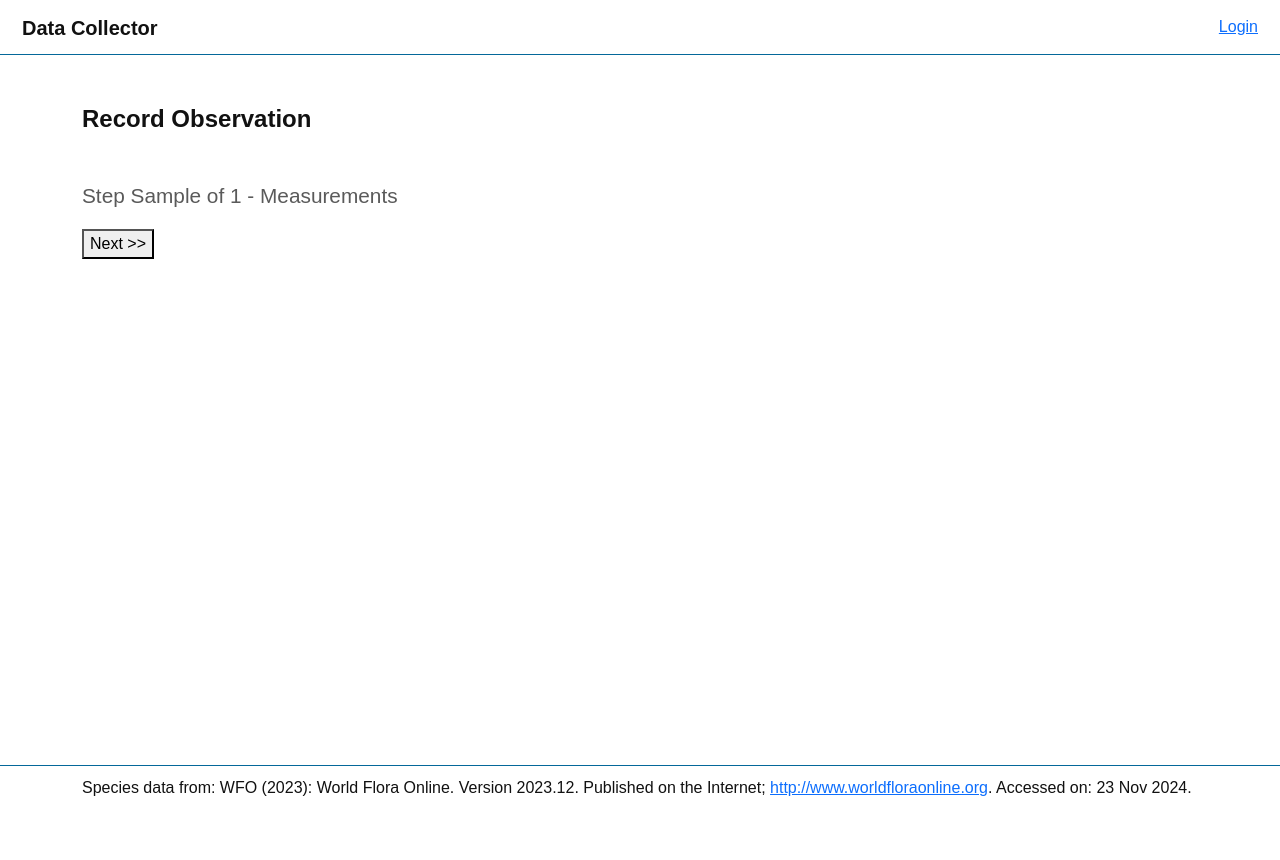
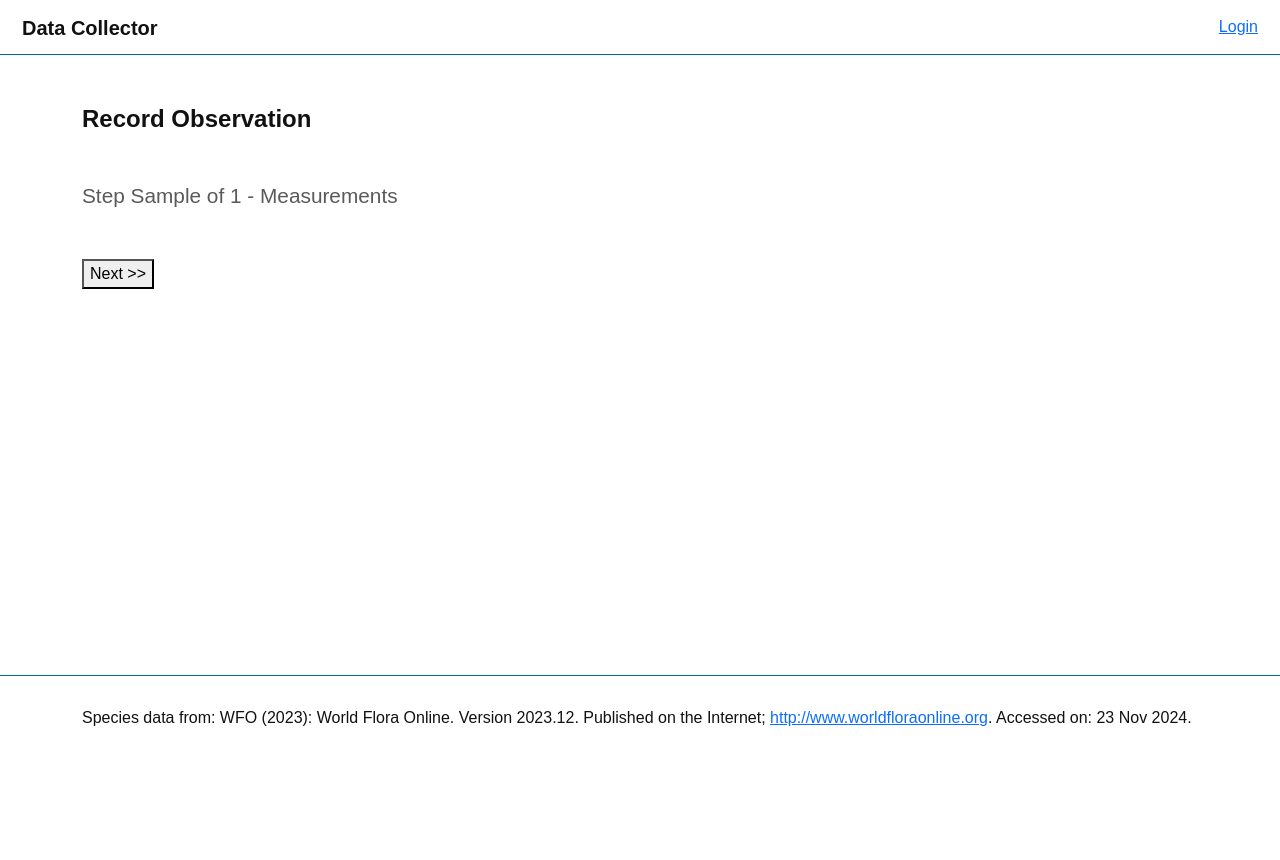
Before and after one commit to alexlittle/vegetationhabitat, a Django app: template collector/templates/collector/wizard/measurements.html in a window 1280 px wide. Before the commit the page ends 796 px from the top, so only its background shows below. Run offline with Django 5.2, Linux system fonts and the light colour scheme; the template is opened without the code that fills it: most values are stand-ins (such as "Sample title", 1, 10 or a date in 2020); parts of the project's set-up code (start-up, migrations or seed data) failed here and were passed over; some libraries are stand-ins or nearby versions.

Commit message:
tidy display

```diff
--- a/collector/forms/wizard_locphoto.py
+++ b/collector/forms/wizard_locphoto.py
@@ -4,6 +4,7 @@ from django.utils.translation import gettext_lazy as _
 
 class ObservationLocationPhotoForm(forms.Form):
     observation_image = forms.CharField(required = True,
-                           error_messages={"required": _("Please capture an image")})
+                                        widget=forms.HiddenInput(),
+                                        error_messages={"required": _("Please capture an image")})
     geo_lat = forms.CharField()
     geo_lng = forms.CharField()
--- a/collector/static/collector/style.css
+++ b/collector/static/collector/style.css
@@ -21,20 +21,32 @@ html {
 }
 
 body {
+display: flex;
+  flex-direction: column;
+  min-height: 100vh;
   padding-bottom: 40px;
   color: #5a5a5a;
   margin-bottom: 60px;
   font-family: 'Ubuntu', sans-serif;
 }
 
+main {
+  flex: 1;
+}
+
 .footer {
-  position: absolute;
   bottom: 0;
   width: 100%;
   background-repeat: repeat ;
   border-top: 1px solid #04689a;
-  padding-top:10px;
+  margin-top:30px;
+  padding: 30px 0;
   color: #111111;
+}
+
+.wizard-nav-button {
+    margin-top:30px;
+    margin-right: 20px;
 }
 
 /* Customise the navbar */
--- a/collector/templates/base.html
+++ b/collector/templates/base.html
@@ -32,11 +32,12 @@
 
 	{% include "includes/header.html" %}
 
+	<main>
 	 <div class="container">
 	{% block content %}
 	{% endblock content %}
 	</div> <!--  end container -->
-
+	</main>
 {% include "includes/footer.html" %}
 
 
--- a/collector/templates/collector/wizard/loc_photo.html
+++ b/collector/templates/collector/wizard/loc_photo.html
@@ -35,7 +35,7 @@
     <input type="text" id="id_locphoto-geo_lng" name="locphoto-geo_lng" readonly>
     <br><br>
 
-    <button type="submit" id="submit">Next &gt;&gt;</button>
+    <button type="submit" id="submit" class="wizard-nav-button">Next &gt;&gt;</button>
 </form>
 
 {% endblock %}
--- a/collector/templates/collector/wizard/measurements.html
+++ b/collector/templates/collector/wizard/measurements.html
@@ -17,9 +17,10 @@
         {{ wizard.form }}
 
     {% if wizard.steps.prev %}
-        <button type="submit" name="wizard_goto_step" value="{{ wizard.steps.prev }}">Back</button>
-        {% endif %}
-     <button type="submit" id="submitNext">Next &gt;&gt;</button>
+        <button type="submit" name="wizard_goto_step" class="wizard-nav-button" value="{{ wizard.steps.prev }}">&lt;&lt; Back</button>
+    {% endif %}
+
+    <button type="submit" class="wizard-nav-button" id="submit">Next &gt;&gt;</button>
 </form>
 
 {% endblock %}
--- a/collector/templates/collector/wizard/plot.html
+++ b/collector/templates/collector/wizard/plot.html
@@ -39,10 +39,10 @@
     </div>
 
     {% if wizard.steps.prev %}
-        <button type="submit" name="wizard_goto_step" value="{{ wizard.steps.prev }}">Back</button>
+        <button type="submit" name="wizard_goto_step" class="wizard-nav-button" value="{{ wizard.steps.prev }}">&lt;&lt; Back</button>
     {% endif %}
 
-    <button type="submit" id="submit">Next &gt;&gt;</button>
+    <button type="submit" class="wizard-nav-button" id="submit">Next &gt;&gt;</button>
 </form>
 
 {% endblock %}
--- a/collector/templates/collector/wizard/species.html
+++ b/collector/templates/collector/wizard/species.html
@@ -55,10 +55,10 @@
     {% endfor %}
 
      {% if wizard.steps.prev %}
-        <button type="submit" name="wizard_goto_step" value="{{ wizard.steps.prev }}">Back</button>
+        <button type="submit" name="wizard_goto_step" class="wizard-nav-button" value="{{ wizard.steps.prev }}">&lt;&lt; Back</button>
     {% endif %}
 
-    <button type="submit" id="submit">Submit Observation</button>
+    <button type="submit" id="submit" class="wizard-nav-button">Submit Observation</button>
 </form>
 {{ form.media.js }}
 {% endblock %}
--- a/collector/urls.py
+++ b/collector/urls.py
@@ -21,7 +21,7 @@ urlpatterns = [
     path('plot-autocomplete/', views.PlotAutocompleteView.as_view(), name='plot_autocomplete'),
 
     path('profile/observations', views.UserObservationsView.as_view(), name='profile_observations'),
-    path('profile/observations/export', views.UserExportObservationsViewv2.as_view(), name='profile_observations_export'),
+    path('profile/observations/export', views.UserExportObservationsView.as_view(), name='profile_observations_export'),
 
 
 ]
--- a/collector/views/profile.py
+++ b/collector/views/profile.py
@@ -1,4 +1,7 @@
 import csv
+
+from datetime import datetime
+
 from django.views.generic import View, ListView
 from django.contrib.auth.mixins import LoginRequiredMixin
 from django.db.models import Prefetch
@@ -29,7 +32,8 @@ class UserObservationsView(LoginRequiredMixin, ListView):
 class UserExportObservationsView(LoginRequiredMixin, View):
     def get(self, request, *args, **kwargs):
         response = HttpResponse(content_type="text/csv")
-        response["Content-Disposition"] = 'attachment; filename="your_model_data.csv"'
+        filename = f'{request.user.username}_{datetime.now().strftime("%Y%m%d_%H%M%S")}.csv'
+        response["Content-Disposition"] = f'attachment; filename="{filename}"'
 
         # Fetch observations for the user
         observations = (
```
